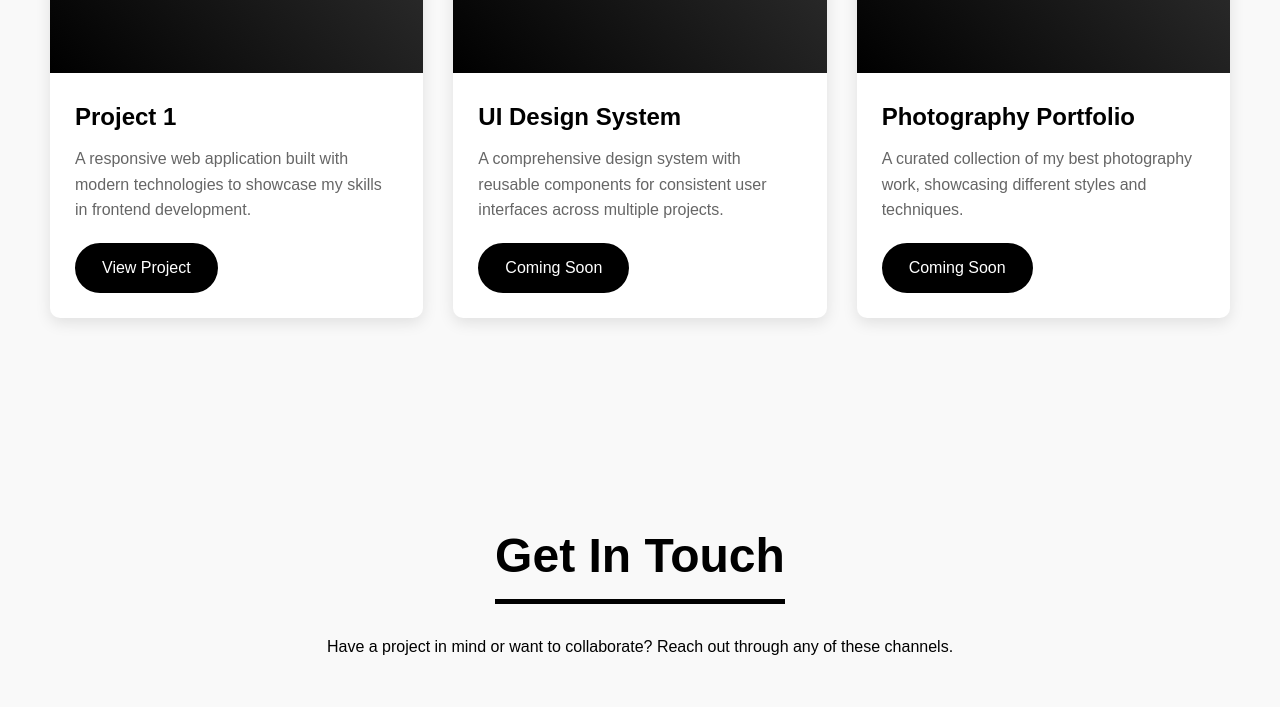
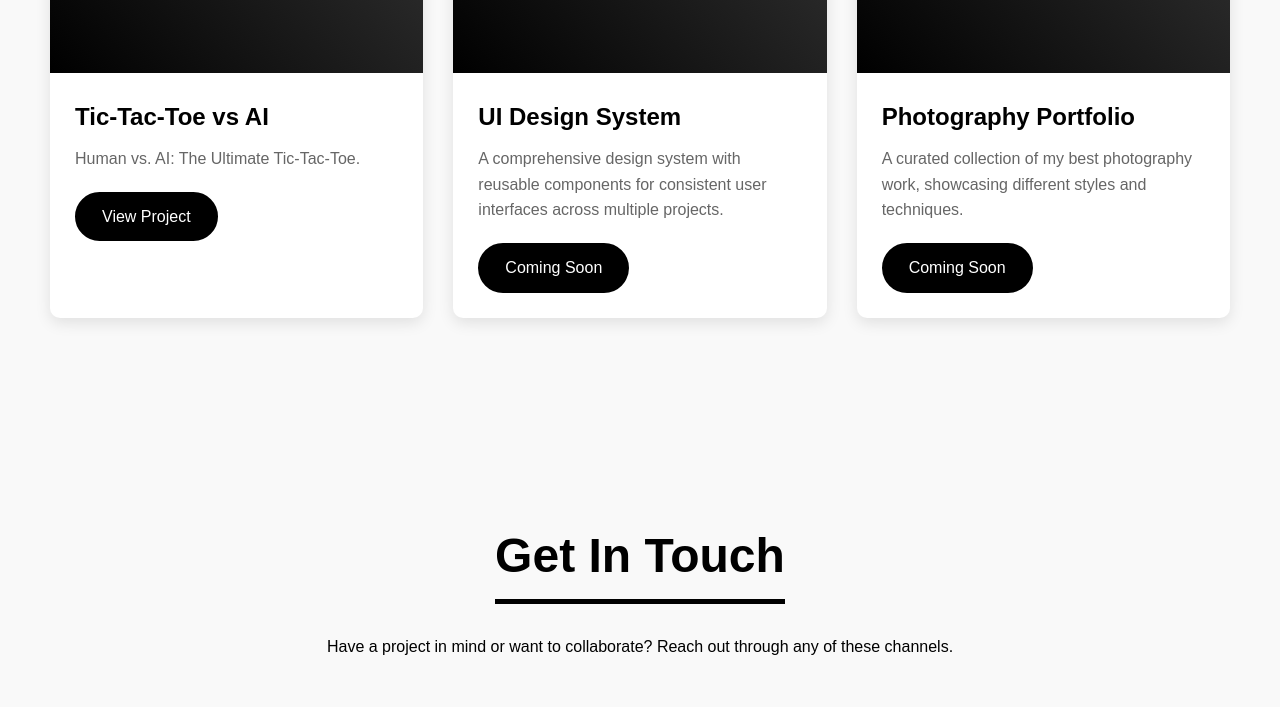
Before and after one commit to josephvincenp2804/myprofile, a plain HTML site: page index.html in a window 1280 px wide. Shown: the part 2262-2969 px from the top of the page. Drawn offline with Linux system fonts and the light colour scheme.

Commit message:
Update print statement from 'Hello' to 'Goodbye'

```diff
--- a/index.html
+++ b/index.html
@@ -732,9 +732,9 @@
                     <i class="fas fa-code"></i>
                 </div>
                 <div class="project-content">
-                    <h3>Project 1</h3>
-                    <p>A responsive web application built with modern technologies to showcase my skills in frontend development.</p>
-                    <a href="https://example.com/project1" target="_blank" class="project-btn">View Project</a>
+                    <h3>Tic-Tac-Toe vs AI</h3>
+                    <p>Human vs. AI: The Ultimate Tic-Tac-Toe.</p>
+                    <a href="https://josephvincenp2804.github.io/tic-tac-toe-web/" target="_blank" class="project-btn">View Project</a>
                 </div>
             </div>
             <div class="project-card">
```
